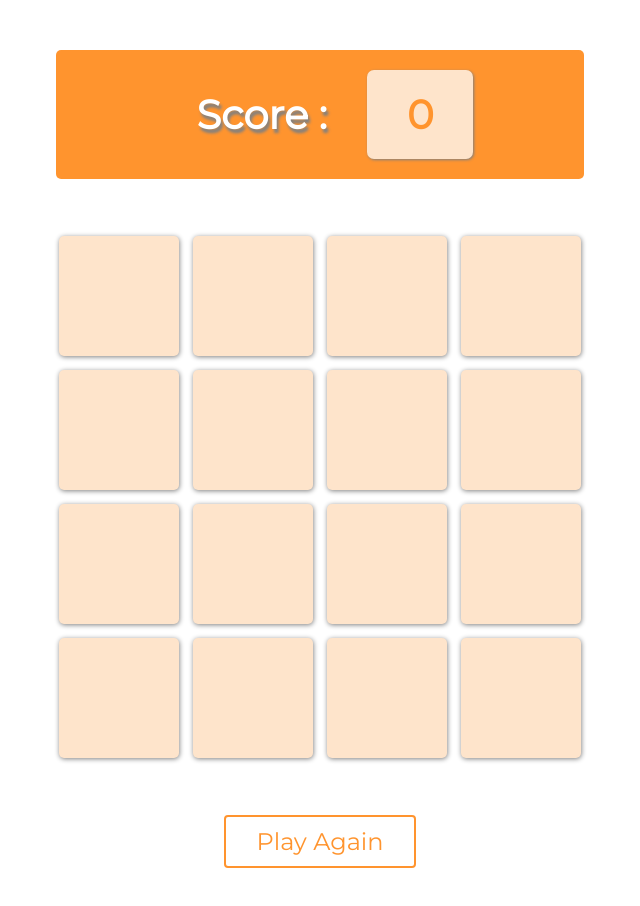
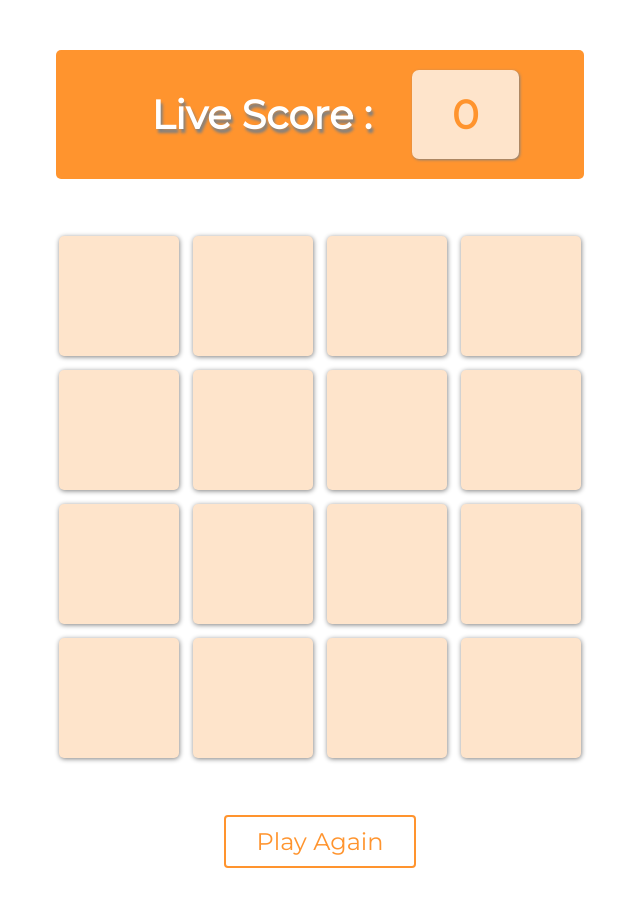
Before and after one commit to sahrawataditya/memorygame, a plain HTML site: page index.html in a window 1280 px wide. Shown: the whole page, without its empty margins (320-960 px from the left). Drawn offline with Linux system fonts and the light colour scheme.

Commit message:
Update index.html

```diff
--- a/index.html
+++ b/index.html
@@ -18,7 +18,7 @@
 	<div class="main-container">
 
 		<div class="score-board">
-			<h1 class="score">Score :</h1>
+			<h1 class="score">Live Score :</h1>
 			<div class="score-count">
 				<h1 class="score">0</h1>
 			</div>
```
